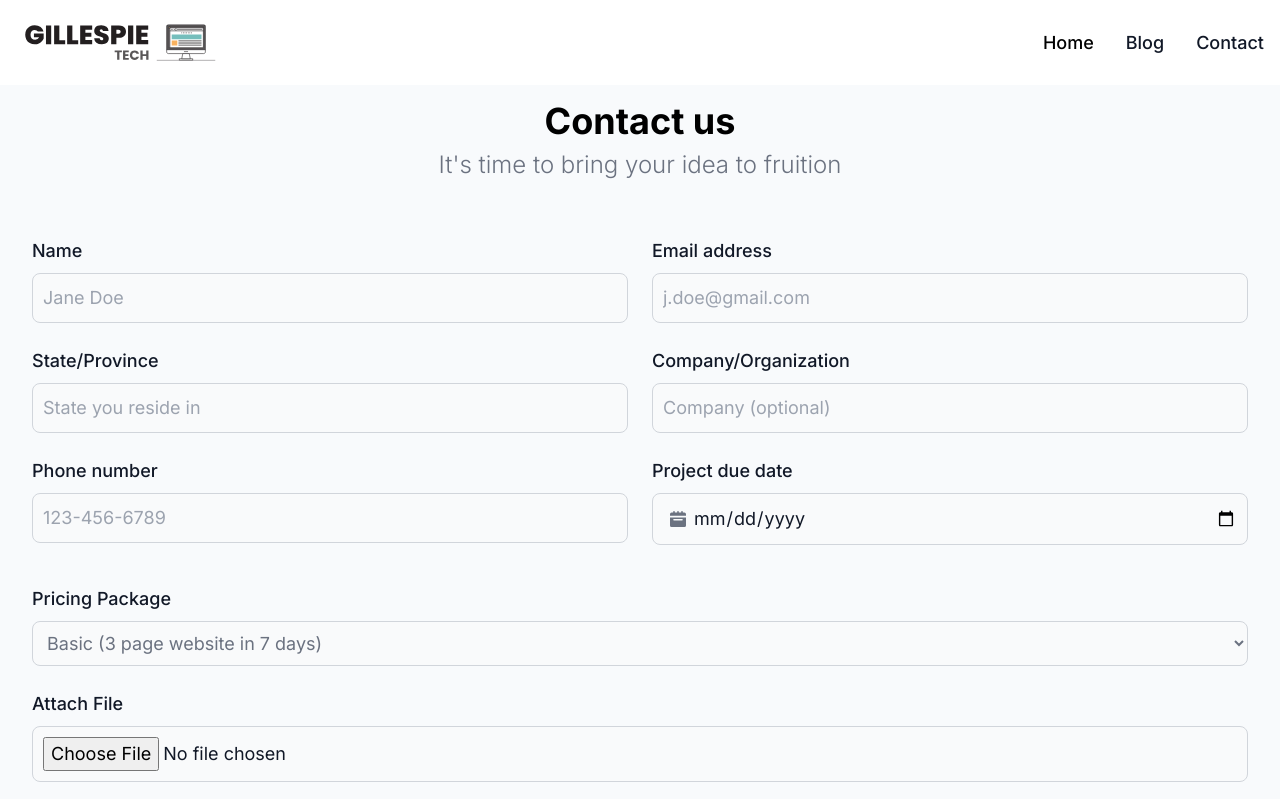
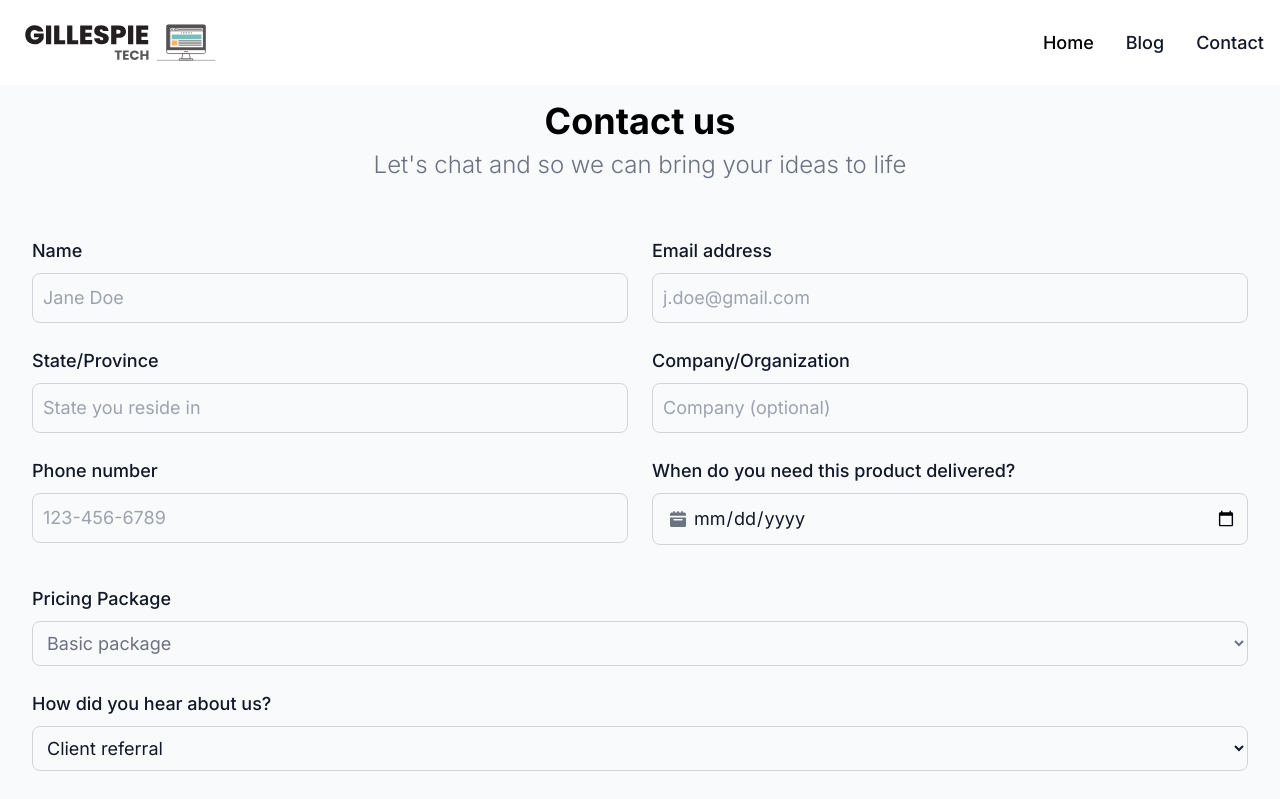
Before and after one commit to lamboprogramming/portfolio, a Next.js app: page /contact in a window 1280 px wide. Shown: the top 799 px of the page. Built offline with nearby package versions, Linux system fonts and the light colour scheme.

Commit message:
changes to headers and contact page

```diff
--- a/app/components/Article.tsx
+++ b/app/components/Article.tsx
@@ -14,7 +14,7 @@ const Blog = () => {
           <header className="text-center mx-auto  lg:px-20 p-4">
             <h2 className="text-2xl md:text-3xl lg:text-4xl leading-normal mb-2 font-bold text-black">Welcome to my thoughts</h2>
 
-            <p className="text-gray-500 leading-relaxed font-light text-xl mx-auto pb-2 md:text-2xl">Find topics ranging from health to finance</p>
+            <p className="text-gray-500 leading-relaxed font-light text-xl mx-auto pb-2 md:text-2xl">I&apos;m obsessed with becoming better everyday</p>
         </header>
       <section className=" ">
     <div className=" p-4 mx-auto max-w-screen-xl lg:px-6 ">
--- a/app/components/PicGrid.tsx
+++ b/app/components/PicGrid.tsx
@@ -11,15 +11,15 @@ const PicGrid = () => {
   return (
     <div>
 
-<div className="grid grid-cols-2 gap-2 p-4 mb-4 xl:hidden">
+<div className="grid grid-cols-2 gap-2 p-4 mb-4 xl:hidden ">
         <div className=''>
             <Image className="h-auto max-w-full rounded-lg" src={tech1} alt=""/>
         </div>
         <div className=''>
-            <Image className="h-auto max-w-full rounded-lg" src={tech2} alt=""/>
+            <Image className="h-auto max-w-full rounded-lg " src={tech2} alt=""/>
         </div>
         <div className='' >
-            <Image className="h-auto max-w-full rounded-lg" src={tech3} alt=""/>
+            <Image className="h-auto max-w-full rounded-lg " src={tech3} alt=""/>
         </div>
         <div className=''>
             <Image className="h-auto max-w-full rounded-lg" src={tech4} alt=""/>
--- a/app/components/Pricing.tsx
+++ b/app/components/Pricing.tsx
@@ -11,7 +11,11 @@ const Pricing = () => {
     const [showPremiumDropdown, setShowPremiumDropdown] = useState(false);
   return (
     <>
+      <header className="text-center mx-auto mb-4 pt-4 lg:px-20 bg-slate-50 px-8">
+            <h2 className="text-2xl leading-normal mb-2 font-bold text-black md:text-3xl lg:text-4xl">Choose the best plan for your needs</h2>
 
+            <p className="text-gray-500 leading-relaxed font-light text-xl mx-auto pb-2 md:text-2xl">Everything you need to capture leads and turn them into customers</p>
+      </header>
     <div className='m-4 grid xl:grid-cols-3 gap-4  '>
 
    {/* Basic */}
--- a/app/components/Projects.tsx
+++ b/app/components/Projects.tsx
@@ -14,11 +14,11 @@ const Projects = () => {
 <div className=" my-2 mx-auto md:px-6">
   {/* <!-- Section: Design Block --> */}
   <section className="mb-4 text-center lg:text-left">
-  <header className="text-center mx-auto mb-4 lg:px-20">
-            <h2 className="text-2xl leading-normal mb-2 font-bold text-black md:text-3xl lg:text-4xl">Projects we are proud of</h2>
+      <header className="text-center mx-auto mb-4 lg:px-20">
+            <h2 className="text-2xl leading-normal mb-2 font-bold text-black md:text-3xl lg:text-4xl">Our featured projects</h2>
 
-            <p className="text-gray-500 leading-relaxed font-light text-xl mx-auto pb-2 md:text-2xl">Making a difference one website at a time</p>
-        </header>
+            <p className="text-gray-500 leading-relaxed font-light text-xl mx-auto pb-2 md:text-2xl">&quot;You can do anything you set your mind to&quot; </p>
+      </header>
 
     <div className="grid gap-x-6 lg:grid-cols-3">
       {/* LuChainz */}
--- a/app/contact/page.tsx
+++ b/app/contact/page.tsx
@@ -11,7 +11,7 @@ const page = () => {
     <header className="text-center mx-auto mb-4 lg:px-20 ">
             <h2 className="text-2xl md:text-3xl lg:text-4xl leading-normal mb-2 font-bold text-black pt-4">Contact us</h2>
 
-            <p className="text-gray-500 leading-relaxed font-light text-xl mx-auto pb-2 md:text-2xl">It&apos;s time to bring your idea to fruition</p>
+            <p className="text-gray-500 leading-relaxed font-light text-xl mx-auto pb-2 md:text-2xl">Let&apos;s chat and so we can bring your ideas to life</p>
         </header>
     <div className=' p-8 '>
 
@@ -39,7 +39,7 @@ const page = () => {
             <input type="tel" id="phone" className="bg-gray-50 border border-gray-300 text-gray-900 text-sm sm:text-lg  rounded-lg focus:ring-slate-100 focus:border-slate-100 block w-full p-2.5 " placeholder="123-456-6789" pattern="[0-9]{3}-[0-9]{2}-[0-9]{3}" required/>
         </div>
             <div className="mb-4">
-              <label htmlFor="phone" className="block mb-2 text-sm font-medium text-gray-900 sm:text-lg ">Project due date</label>
+              <label htmlFor="phone" className="block mb-2 text-sm font-medium text-gray-900 sm:text-lg ">When do you need this product delivered?</label>
             <div className="relative ">
 
         <div className="absolute inset-y-0 left-0 flex items-center pl-3.5 pointer-events-none">
@@ -57,15 +57,15 @@ const page = () => {
         <label htmlFor="cleaning_service" className="block mb-2 text-sm font-medium text-gray-900 sm:text-lg ">Pricing Package</label>
         <select id="cleaning_service" name="cleaning_service" className="bg-gray-50 border border-gray-300 text-gray-500 text-sm sm:text-lg  rounded-lg focus:ring-slate-100 focus:border-slate-100 block w-full p-2.5" required>
             <option value="" disabled>Select option</option>
-            <option value="standard">Basic (3 page website in 7 days)</option>
-            <option value="deep">Standard (5 page website in 14 days)</option>
-            <option value="move_in_out">Premium (10 page website in 21 days)</option>
+            <option value="standard">Basic package </option>
+            <option value="deep">Standard package</option>
+            <option value="move_in_out">Premium package</option>
         </select>
     </div>
-    <div className="mb-6">
+    {/* <div className="mb-6">
     <label htmlFor="attachments" className="block mb-2 text-sm font-medium text-gray-900 sm:text-lg ">Attach File</label>
     <input type="file" id="attachments" name="attachments" className="bg-gray-50 border border-gray-300 text-gray-900 text-sm sm:text-lg rounded-lg focus:ring-slate-100 focus:border-slate-100 block w-full p-2.5" />
-</div>
+</div> */}
 
     <div className="mb-6">
         <label htmlFor="bedrooms" className="block mb-2 text-sm font-medium text-gray-900 sm:text-lg ">How did you hear about us?</label>
```
